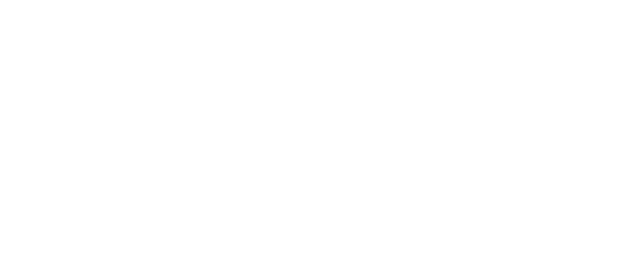
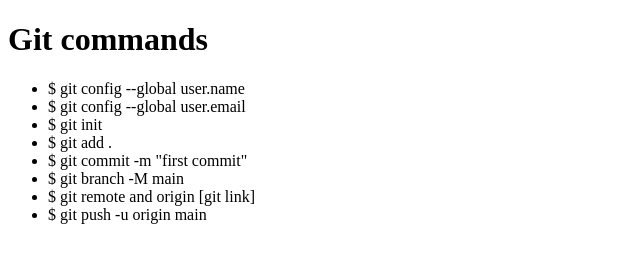
Before and after one commit to maksym-semeniuta/Test-New-Repo, a plain HTML site: page index.html in a window 1280 px wide. Shown: the whole page, without its empty margins (0-640 px from the left). Drawn offline with Linux system fonts and the light colour scheme.

Commit message:
commit #4 : Index file updated  - list git commands added

```diff
--- a/index.html
+++ b/index.html
@@ -7,6 +7,17 @@
     <title>Main page</title>
 </head>
 <body>
+    <h1>Git commands</h1>
+    <ul>
+        <li>$ git config --global user.name</li>
+        <li>$ git config --global user.email</li>
+        <li>$ git init</li>
+        <li>$ git add .</li>
+        <li>$ git commit -m "first commit"</li>
+        <li>$ git branch -M main</li>
+        <li>$ git remote and origin [git link]</li>
+        <li>$ git push -u origin main</li>
+    </ul>
 
 </body>
 </html>
```
Also changed, not shown: gallery.html (+1 -1 lines).
